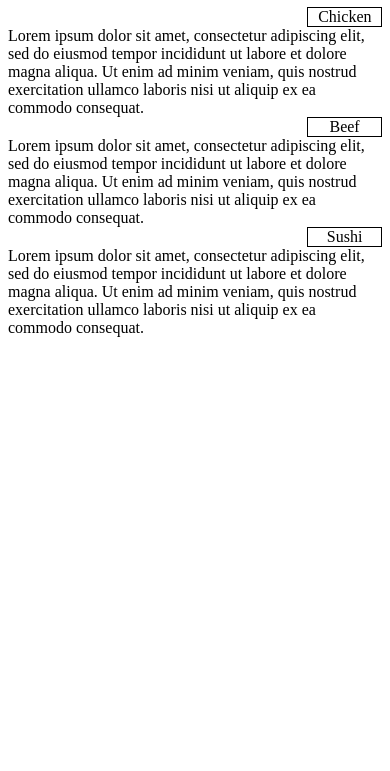
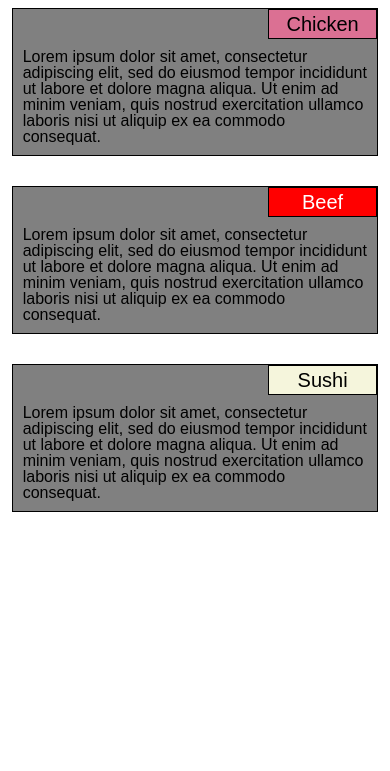
Before and after one commit to AqsaKhalid-AK/Coursera-HTML-CSS-and-Javascript-for-Web-Developers, a website: page module2-solution/index.html in a window 390 px wide. Shown: the part 73-844 px from the top of the page. Drawn offline with Linux system fonts and the light colour scheme.

Commit message:
Styling / Responsiveness added

```diff
--- a/module2-solution/css/style.css
+++ b/module2-solution/css/style.css
@@ -1,44 +1,67 @@
 /********** Base styles **********/
 * {
   box-sizing: border-box;
+  font-family:  Arial, Helvetica, sans-serif;
+  margin-left: 0;
+  margin-right: 0;
+  line-height: 1;
 }
+
 h1 {
   text-align: center;
+  font-size: 175%;
 }
 
-p {
-  border: 1px solid black;
-  background-color: #A52A2A;
-  font-family: Helvetica;
+.row {
+  margin-top: 5%;
+  width: 100%;
+}
+
+article{
+  background-color: grey;
+}
+
+p{
+  padding: 10px;
+  margin: 0;
 }
 
 title{
   display: block;
   text-align: center;
-  padding: 0px 10px 0px 10px;
-  width: 20%;
+  padding: 4px 15px 4px 15px;
+  width: 30%;
   position: relative;
-  left: 80%;
+  left: 70%;
   border: 1px solid black;
+  font-size: 125%;
 }
 
 .title1{
-  display: block;
-  position: relative;
-  left: 83%;
+  background-color: palevioletred;
 }
 
-/* Simple Responsive Framework. */
-.row {
-  width: 100%;
+.title2{
+  background-color: red;
+  color:white;
+}
+
+.title3{
+  background-color: beige;
 }
 
 /********** Large devices only **********/
 @media (min-width: 992px) {
+  .ml-lg{
+    margin-left: 3%;
+  }
+  .mr-lg {
+    margin-right: 3%;
+  }
   .col-lg-1, .col-lg-2, .col-lg-3, .col-lg-4, .col-lg-5, .col-lg-6, .col-lg-7, .col-lg-8, .col-lg-9, .col-lg-10, .col-lg-11, .col-lg-12 {
     float: left;
     border: 1px solid black;
-    /*margin: 10px;*/
+    margin-bottom: 10px;
   }
   .col-lg-1 {
     width: 8.33%;
@@ -50,7 +73,7 @@ title{
     width: 25%;
   }
   .col-lg-4 {
-    width: 33.33%;
+    width: 29.33%;
   }
   .col-lg-5 {
     width: 41.66%;
@@ -80,9 +103,17 @@ title{
 
 /********** Medium devices only **********/
 @media (min-width: 768px) and (max-width: 991px) {
+  .ml-md{
+    margin-left: 3%;
+  }
+  .mr-md {
+    margin-right: 3%;
+  }
   .col-md-1, .col-md-2, .col-md-3, .col-md-4, .col-md-5, .col-md-6, .col-md-7, .col-md-8, .col-md-9, .col-md-10, .col-md-11, .col-md-12 {
     float: left;
-    border: 1px solid green;
+    border: 1px solid black;
+    margin-top: 15px;
+  margin-bottom: 15px;
   }
   .col-md-1 {
     width: 8.33%;
@@ -100,7 +131,7 @@ title{
     width: 41.66%;
   }
   .col-md-6 {
-    width: 50%;
+    width: 45.5%;
   }
   .col-md-7 {
     width: 58.33%;
@@ -118,15 +149,27 @@ title{
     width: 91.66%;
   }
   .col-md-12 {
-    width: 100%;
+    width: 94%;
   }
 }
 
 /********** Medium devices only **********/
 @media (max-width: 767px) {
+  .ml-sm{
+    margin-left: 1%;
+  }
+  .mr-sm {
+    margin-right: 1%;
+  }
+  .m-sm{
+    margin-left: 3%;
+    margin-right: 3%;
+  }
   .col-sm-1, .col-sm-2, .col-sm-3, .col-md-4, .col-sm-5, .col-sm-6, .col-sm-7, .col-sm-8, .col-sm-9, .col-sm-10, .col-sm-11, .col-sm-12 {
     float: left;
-    border: 1px solid green;
+    border: 1px solid black;
+    margin-top: 15px;
+  margin-bottom: 15px;
   }
   .col-sm-1 {
     width: 8.33%;
@@ -162,6 +205,6 @@ title{
     width: 91.66%;
   }
   .col-sm-12 {
-    width: 100%;
+    width: 94%;
   }
 }
--- a/module2-solution/index.html
+++ b/module2-solution/index.html
@@ -7,35 +7,40 @@
 </head>
 <body>
 <h1>Our Menu</h1>
-
+<div class="container-fluid">
 <div class="row">
-    <section class="col-lg-4 col-md-6">
+    <section class="col-lg-4 col-md-6 col-sm-12 ml-lg ml-md m-sm">
         <article>
-            <title>
+            <title class="title1">
                 Chicken
             </title>
+            <p>
             Lorem ipsum dolor sit amet, consectetur adipiscing elit, sed do eiusmod tempor
             incididunt ut labore et dolore magna aliqua. Ut enim ad minim veniam, quis nostrud exercitation ullamco
             laboris
             nisi ut aliquip ex ea commodo consequat.
+            </p>
         </article>
     </section>
-    <section class="col-lg-4 col-md-6">
+    <section class="col-lg-4 col-md-6 col-sm-12 ml-lg ml-md mr-md m-sm">
         <article>
-            <title>Beef</title>
+            <title class="title2">Beef</title>
+            <p>
             Lorem ipsum dolor sit amet, consectetur adipiscing elit, sed do eiusmod tempor
             incididunt ut labore et dolore magna aliqua. Ut enim ad minim veniam, quis nostrud exercitation ullamco
             laboris
             nisi ut aliquip ex ea commodo consequat.
+            </p>
         </article>
     </section>
-    <section class="col-lg-4 col-md-6">
+    <section class="col-lg-4 col-md-12 col-sm-12 ml-lg mr-lg ml-md mr-md m-sm">
         <article>
-            <title>Sushi</title>
-            Lorem ipsum dolor sit amet, consectetur adipiscing elit, sed do eiusmod tempor
+            <title class="title3">Sushi</title>
+            <p> Lorem ipsum dolor sit amet, consectetur adipiscing elit, sed do eiusmod tempor
             incididunt ut labore et dolore magna aliqua. Ut enim ad minim veniam, quis nostrud exercitation ullamco
             laboris
             nisi ut aliquip ex ea commodo consequat.
+            </p>
         </article>
     </section>
 <!--    <div class="col-lg-4 col-md-6">-->
@@ -57,6 +62,7 @@
 <!--            nisi ut aliquip ex ea commodo consequat.</p>-->
 <!--    </div>-->
 </div>
+    </div>
 
 </body>
 </html>
```
